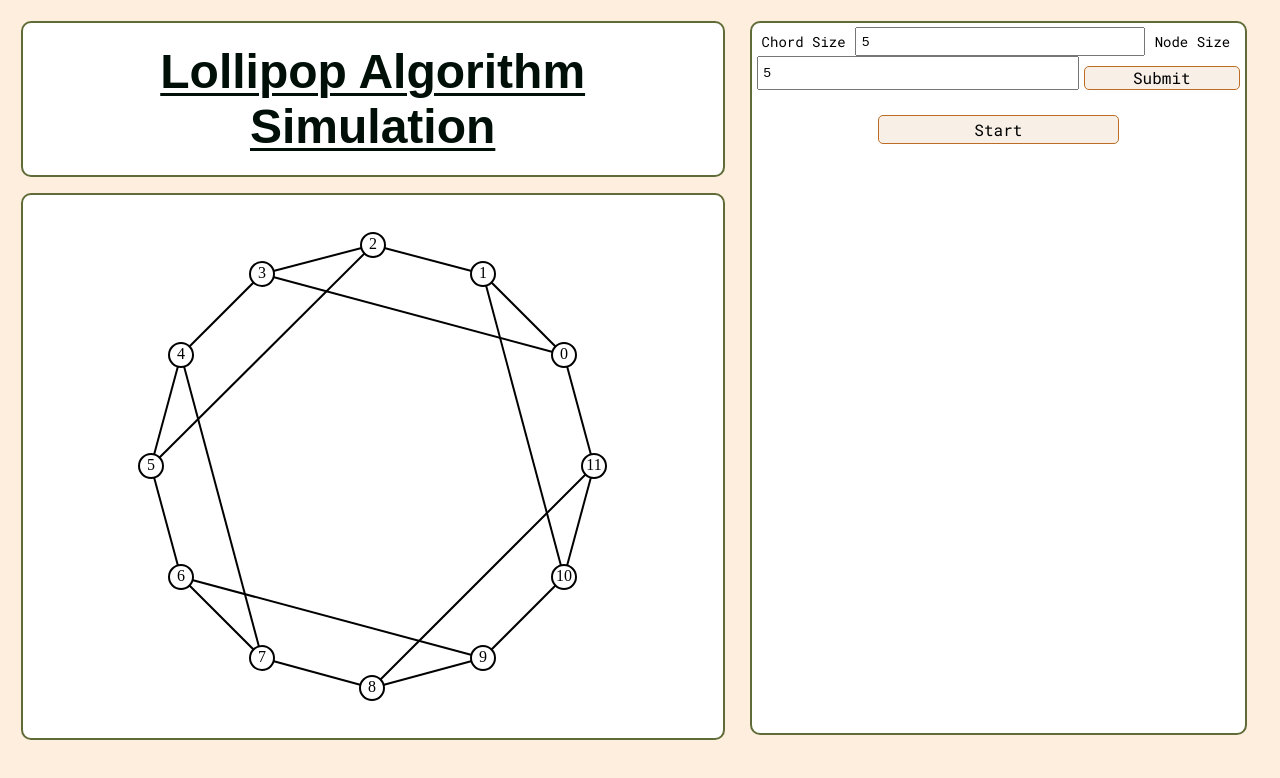
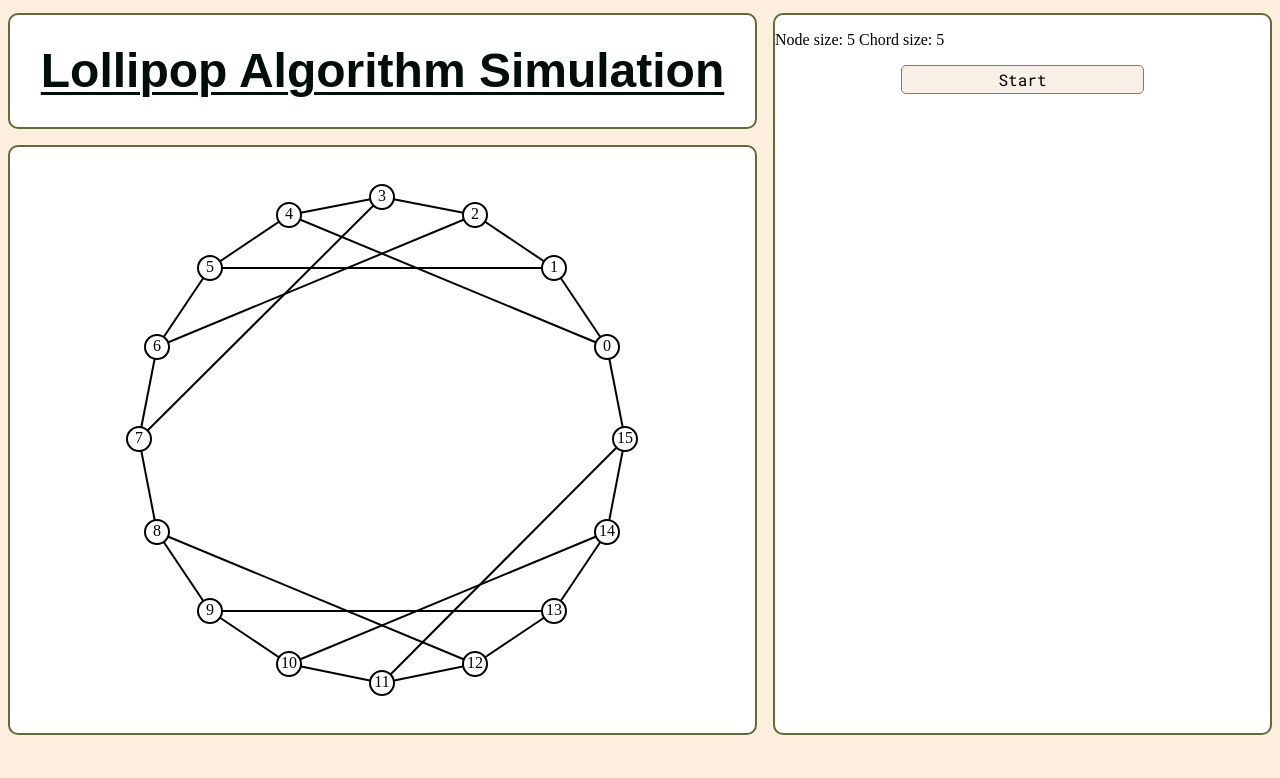
Before and after one commit to Hollerina/Dissertation-Lollipop_Algorithm, a plain HTML site: page index.html in a window 1280 px wide. Both pictures are taken after typing "5", "5" into the empty fields and a click on the button "Submit". Drawn offline with nearby package versions, Linux system fonts and the light colour scheme; a web font is replaced by a local one.

Commit message:
Fixed even degree graphs as well as ham path start

```diff
--- a/graph.js
+++ b/graph.js
@@ -11,6 +11,7 @@
  *
  */
 /*module.exports =*/ function graph(num_nodes, chord_len){
+    console.log(`Nodes: ${num_nodes}, Chords: ${chord_len}`)
     let diagram = [];
     let num_chords = num_nodes/2;
     //Create an array to store what vertices will have degree 3 already, will be used when chord length is even
@@ -22,7 +23,8 @@
     if(num_nodes%chord_len == 0 && num_nodes%2 == 0){
         //need to check if the chord length is even and will need to make sure that number of vertices / chord length is also even too.
         if(chord_len%2 == 0 && (num_nodes / chord_len) % 2 == 0){
-            for(let i = 0; i < num_chords/2; i++){
+            for(let i = 0; i < num_chords; i++){
+                console.log("This is where i is: " + (2*i) % num_nodes)
                 if(!nodes_found.includes((2*i) % num_nodes)){
                     diagram.push([(2*i) % num_nodes, ((2*i) + chord_len % num_nodes)]);
                     // push to nodes_found when added so can skip that index if already been matched up.
@@ -30,8 +32,9 @@
                     nodes_found.push((2*i + chord_len ) % num_nodes);
                 }
             }
-            for(let i = 0; i < num_chords/2; i++){
+            for(let i = 0; i < num_chords; i++){
                 if(!nodes_found.includes(((2*i) + 1)%num_nodes)){
+                    console.log("HERE")
                     diagram.push([((2*i) + 1)% num_nodes , ((2*i) + 1 + chord_len) % num_nodes]);
                     nodes_found.push(((2*i) + 1) % num_nodes);
                     nodes_found.push(((2*i) + 1 + chord_len) % num_nodes);
@@ -51,6 +54,6 @@
         //Will need to indicate to the browser later that uder input invalid data
         throw "Invlaid graph: Graph cannot be made with this chord length and number of nodes"
     }
-
+    console.log(diagram)
     return diagram;
 }
--- a/index.html
+++ b/index.html
@@ -11,7 +11,7 @@
         <script defer src = "main.js" type="text/javascript"></script>
     </head>
     <body>
-        <div id = "container" class="flex_container">
+        <div id = "container" class="grid-container">
             <div id = "main_content">
                 <div id = "title">
                     <h1 id = "h1_id">Lollipop Algorithm Simulation</h1>
@@ -22,16 +22,20 @@
             </div>
             <div id = "controls">
                 <div class = "inputs" id = "inputs">
+                    <label for="nodeSize" class = "inputs-label">Node Size</label>
+                    <input type="number" class = "inputs-box" id = "node-input" name="nodeSize" placeholder="12">
                     <label for="chordSize" class = "inputs-label">Chord Size</label>
-                    <input type="number" class = "inputs-box" id = Chord-input name="chordSize">
-                    <label for="nodeSize" class = "inputs-label" >Node Size</label>
-                    <input type="number" class = "inputs-box" id = Node-input name="nodeSize">
-                    <button class = "button submit-button">Submit</button>
+                    <input type="number" class = "inputs-box" id = "chord-input" name="chordSize" placeholder="3">
+                    <button type = "button" class = "button submit-button" id ="submit">Submit</button>
+                </div>
+                <div id = "details">
                 </div>
                 <div class = " control-buttons" id="control-buttons" >
-                    <button type ="button" class="button button_start" id="start">Start</button>
+                    <button type ="button" class="button button_start hidden" id="start">Start</button>
                 </div>
-
+                <div class = "current-path" id="current-path">
+                    <p id = "ham-path"></p>
+                </div>
             </div>
         </div>
 
--- a/main.js
+++ b/main.js
@@ -3,8 +3,33 @@
 let lol;
 let paths;
 let index = 0;
-try{
-    const g = graph(12, 3);
+
+//Get user input of what the chord size will be
+document.getElementById('submit').onclick = () => {
+    const chord_field = document.getElementById('chord-input');
+    const chords = parseInt(chord_field.value);
+
+    const node_field = document.getElementById('node-input');
+    const nodes = parseInt(node_field.value);
+
+    //remove both fields and just keep inputs
+    document.getElementById('inputs').classList.add('hidden');
+
+    //Create p elements to display the text
+    const newP = document.createElement('p');
+    newP.innerHTML = `Node size: ${nodes}  Chord size: ${chords}`;
+    // document.getElementById
+
+    const detailsDiv = document.createElement('p');
+
+    detailsDiv.innerHTML = `Node size: ${nodes}  Chord size: ${chords}`
+    document.getElementById("details").appendChild(detailsDiv);
+
+    //Bring back start button
+    document.getElementById("start").classList.remove('hidden');
+
+    console.log(`Creating graph with nodes ${nodes} and chords ${chords}`)
+    const g = graph(16, 4);
 
     lol = new Lollipop(g)
 
@@ -15,12 +40,14 @@ try{
         lol.print_graph(paths[0] , true)
     }
 
+    try{
+
+
+    }
+    catch(e){
+        alert(`ERROR: ${e}`)
+    }
 }
-catch(e){
-    alert(`ERROR: ${e}`)
-}
-
-//create an index to loop through
 
 
 //Now have each path need event listeners to see when a button is clicked to see if it go or not
@@ -35,7 +62,8 @@ function initial_path_finding(){
 
     lol.print_graph(paths[index])
 
-    //Once the simulation is began remove the start button
+    //Once the simulation is began remove the start button , want to create finish button too
+
     document.getElementById("start").remove();
     const back = document.createElement("button");
     back.className = "button back_button";
@@ -53,6 +81,8 @@ function initial_path_finding(){
     document.getElementById("next_button").onclick = next_path_finding;
     document.getElementById("back_button").onclick = back_path_finding;
 
+    const curr_path = document.getElementById("ham-path");
+
     function next_path_finding(){
         //pass the next Hamiltonian cycle in if the next button is pressed
         if(index < paths.length - 1){
@@ -63,6 +93,7 @@ function initial_path_finding(){
             lol.print_graph(paths[paths.length - 1]);
         }
 
+        curr_path.innerHTML = paths[index];
 
     }
 
@@ -74,6 +105,7 @@ function initial_path_finding(){
             lol.print_graph(paths[index])
         }
         console.log(index)
+        curr_path.innerHTML = paths[index];
     }
 
 }
--- a/styles.css
+++ b/styles.css
@@ -14,11 +14,18 @@ body,html{
     flex-direction: row;
 }
 
+.grid-container{
+    display: grid;
+    grid-template-columns: 3fr 2fr;
+    grid-gap: 1em;
+    margin-top: 1%;
+    height: 100%;
+}
+
 #main_content{
     height: 100%;
     width: 100%;
     flex: 3;
-    margin: 1%;
     display: flex;
     flex-direction: column;
 }
@@ -63,7 +70,6 @@ body,html{
     flex-direction: column;
     background-color: #fff;
     border-radius: 10px;
-    margin: 1%;
 
     border: 2px solid #606c38;
 }
@@ -86,12 +92,13 @@ body,html{
     font-family: 'Roboto Mono', monospace;
     background-color: #f8f0e7;
     width: 50%;
-    margin-top: 20px;
+    /* margin-top: 20px; */
     border:  1.5px solid #BC6C25;
     border-radius: 5px;
     font-size: 100%;
     padding: 10px 5px;
     line-height: 7px;
+    cursor: pointer;
 }
 
 .button_start{
@@ -109,7 +116,7 @@ body,html{
 }
 
 .next_button:hover{
-    border: 2px solid #BC6C25;
+    outline: 1px solid #BC6C25;
 }
 
 .back_button{
@@ -119,7 +126,7 @@ body,html{
 }
 
 .back_button:hover{
-    border: 2px solid #BC6C25;
+    outline: 1px solid #BC6C25;
 }
 
 .inputs{
@@ -153,3 +160,11 @@ body,html{
     min-height: 24px;
     margin-top: 2%;
 }
+
+.hidden{
+    display: none;
+}
+
+#ham-path{
+    justify-content: center;
+}
```
